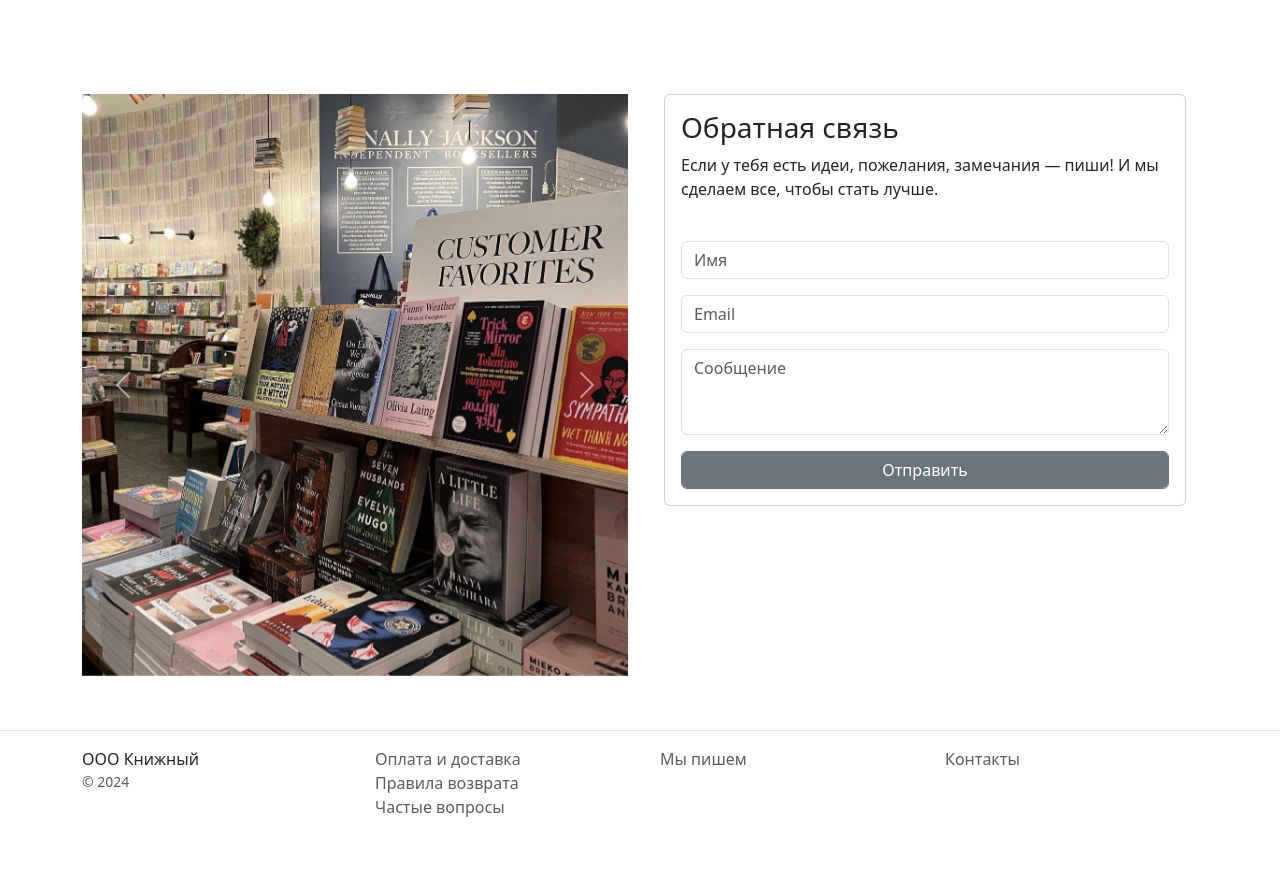
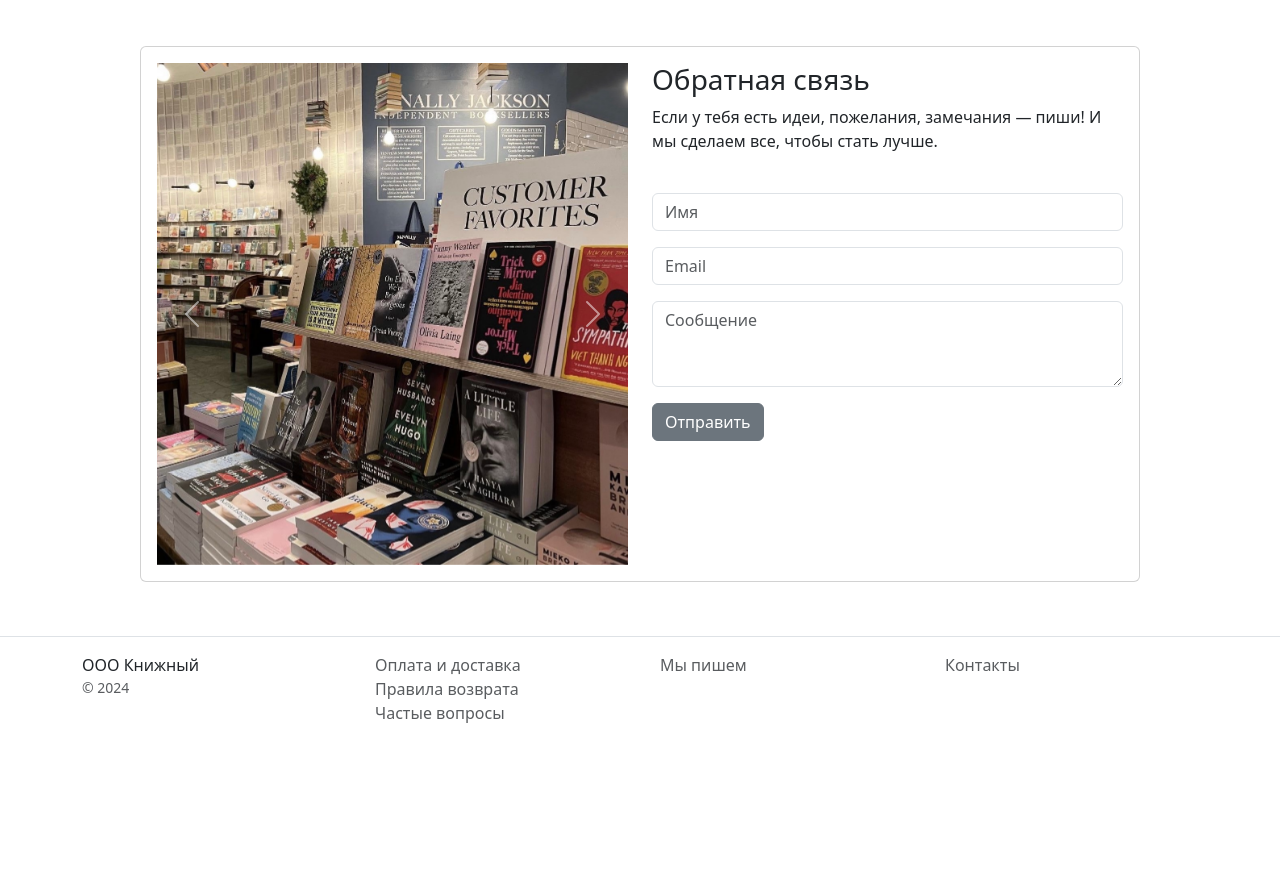
Before and after one commit to aukhadieva/online_store_project, a Django app: page /contacts/ in a window 1280 px wide. Shown: the part 87-962 px from the top of the page. After the commit the page ends 810 px from the top, so only its background shows below. Run offline with Django 5.2, Linux system fonts and the light colour scheme; some libraries are stand-ins or nearby versions.

Commit message:
Update contacts.html

```diff
--- a/catalog/templates/catalog/contacts.html
+++ b/catalog/templates/catalog/contacts.html
@@ -3,7 +3,10 @@
 {% load static %}
 
 {% block content %}
-<div class="row mt-5">
+<div class="mx-auto" style="width: 1000px;">
+<div class="card">
+    <div class="card-body">
+        <div class="row">
             <div class="col-6">
                 <div id="carouselExampleAutoplaying" class="carousel slide" data-bs-ride="carousel">
                     <div class="carousel-inner">
@@ -17,12 +20,14 @@
                             <img src="{% static 'images/3.jpg' %}" class="d-block w-100" alt="...">
                         </div>
                     </div>
-            <button class="carousel-control-prev" type="button" data-bs-target="#carouselExampleAutoplaying"
+                    <button class="carousel-control-prev" type="button"
+                            data-bs-target="#carouselExampleAutoplaying"
                             data-bs-slide="prev">
                         <span class="carousel-control-prev-icon" aria-hidden="true"></span>
                         <span class="visually-hidden">Предыдущий</span>
                     </button>
-            <button class="carousel-control-next" type="button" data-bs-target="#carouselExampleAutoplaying"
+                    <button class="carousel-control-next" type="button"
+                            data-bs-target="#carouselExampleAutoplaying"
                             data-bs-slide="next">
                         <span class="carousel-control-next-icon" aria-hidden="true"></span>
                         <span class="visually-hidden">Следующий</span>
@@ -30,9 +35,6 @@
                 </div>
             </div>
             <div class="col-6">
-        <div class="container">
-            <div class="card">
-                <div class="card-body">
                 <h3 class="card-title">Обратная связь</h3>
                 <p>Если у тебя есть идеи, пожелания, замечания — пиши! И мы сделаем все, чтобы стать
                     лучше.</p>
@@ -51,7 +53,7 @@
                                     <textarea name="message" class="form-control" placeholder="Сообщение"
                                               id="exampleFormControlTextarea1" rows="3"></textarea>
                     </div>
-                        <button type="submit" class="btn btn-secondary form-control">Отправить</button>
+                    <button type="submit" class="btn btn-secondary">Отправить</button>
                 </form>
             </div>
         </div>
```
Lines whose indentation alone changed are shown as unchanged.
